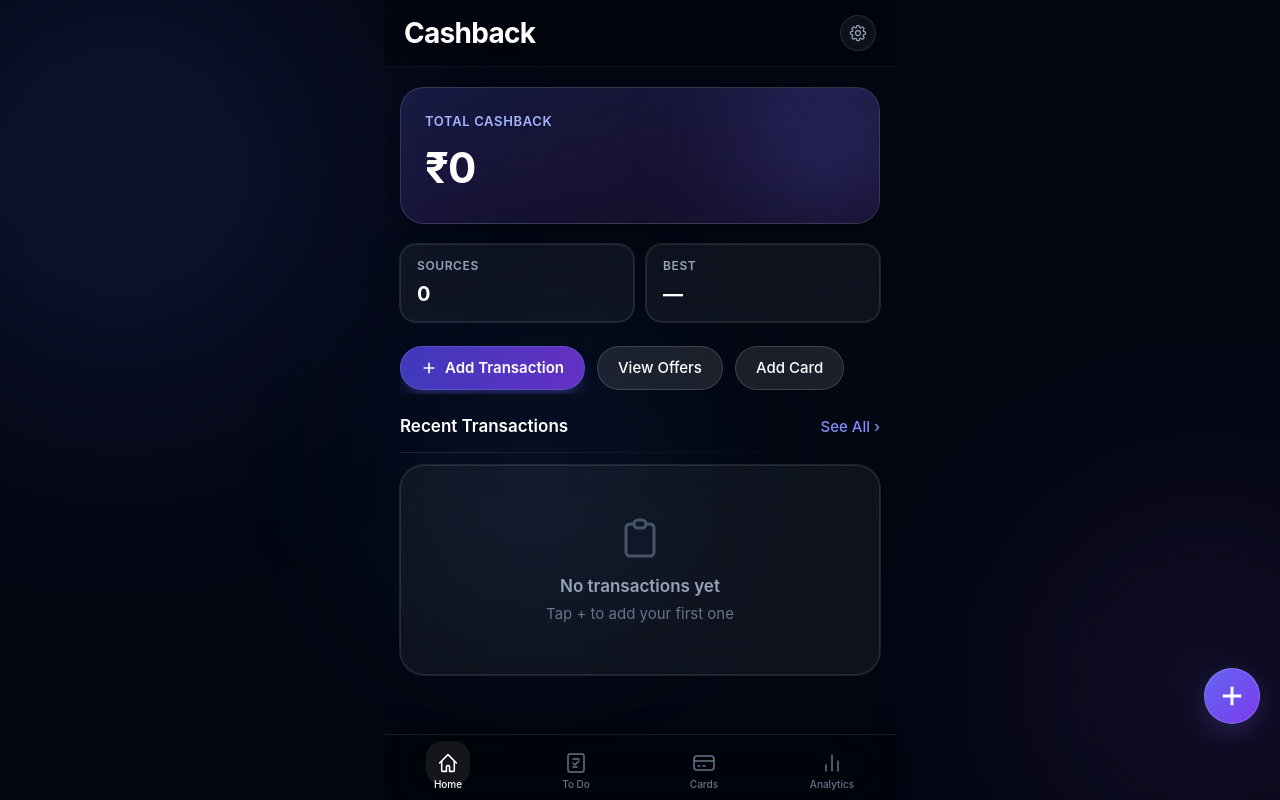
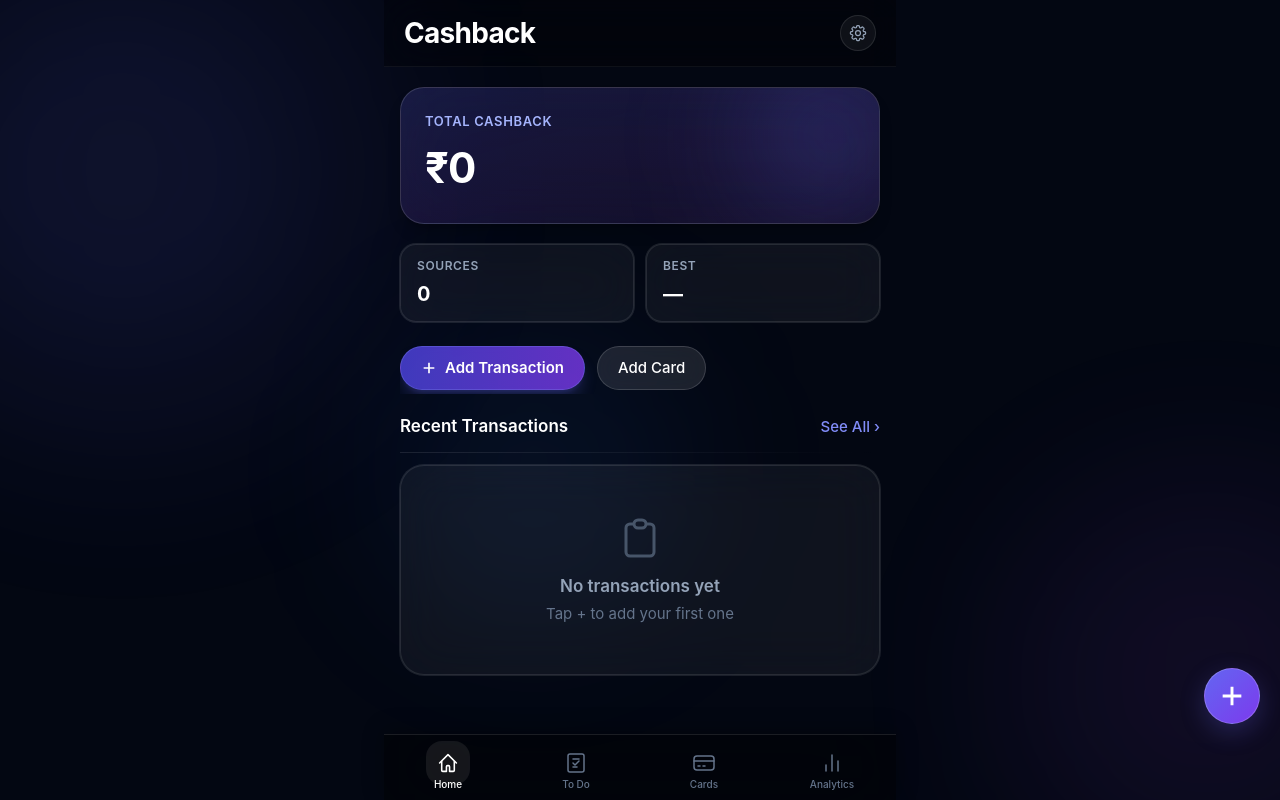
Before and after one commit to Naman7564/Cashback-tracker, a Django app: page / in a window 1280 px wide. Run offline with Django 5.2, Linux system fonts and the light colour scheme; data that the repository does not hold is empty; some libraries are stand-ins or nearby versions.

Commit message:
feat: remove View Offers button from home page

```diff
--- a/templates/index.html
+++ b/templates/index.html
@@ -143,9 +143,6 @@
                 <button onclick="openSheet('sheet-transaction')" class="press flex items-center gap-2 bg-gradient-to-r from-indigo-600/80 to-violet-600/80 backdrop-blur-sm text-white rounded-full px-5 py-2.5 text-[15px] font-semibold flex-shrink-0 border border-indigo-400/30 shadow-lg shadow-indigo-500/25">
                     <svg class="w-4 h-4" fill="none" stroke="currentColor" stroke-width="2.5" viewBox="0 0 24 24"><path d="M12 4v16m8-8H4"/></svg>
                     Add Transaction
-                </button>
-                <button onclick="navigate('offers')" class="press flex items-center gap-2 bg-white/10 backdrop-blur-md text-white rounded-full px-5 py-2.5 text-[15px] font-medium flex-shrink-0 border border-white/15">
-                    View Offers
                 </button>
                 <button onclick="openSheet('sheet-source')" class="press flex items-center gap-2 bg-white/10 backdrop-blur-md text-white rounded-full px-5 py-2.5 text-[15px] font-medium flex-shrink-0 border border-white/15">
                     Add Card
```
